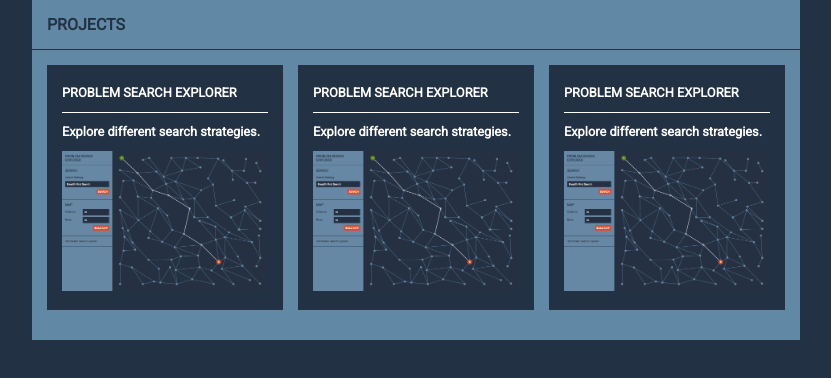
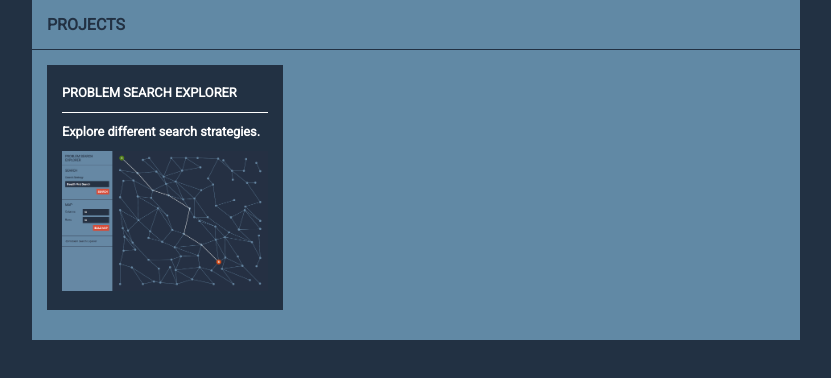
Before and after one commit to marcbreitung/marcbreitung.github.io, a plain HTML site: page index.html in a window 1280 px wide. Shown: the whole page, without its empty margins (224-1055 px from the left). Drawn offline with Linux system fonts and the light colour scheme.

Commit message:
modified styles

```diff
--- a/index.html
+++ b/index.html
@@ -20,16 +20,6 @@
                 <p class="teaser__text">Explore different search strategies.</p>
                 <a href="https://marcbreitung.github.io/problem-search-explorer"><img class="teaser__image" src="resources/images/problem-search-explorer.png"></a>
             </article>
-            <article class="teaser">
-                <h2 class="teaser__headline"><a href="https://marcbreitung.github.io/problem-search-explorer">Problem Search Explorer</a></h2>
-                <p class="teaser__text">Explore different search strategies.</p>
-                <a href="https://marcbreitung.github.io/problem-search-explorer"><img class="teaser__image" src="resources/images/problem-search-explorer.png"></a>
-            </article>
-            <article class="teaser">
-                <h2 class="teaser__headline"><a href="https://marcbreitung.github.io/problem-search-explorer">Problem Search Explorer</a></h2>
-                <p class="teaser__text">Explore different search strategies.</p>
-                <a href="https://marcbreitung.github.io/problem-search-explorer"><img class="teaser__image" src="resources/images/problem-search-explorer.png"></a>
-            </article>
         </div>
     </section>
 </main>
```
